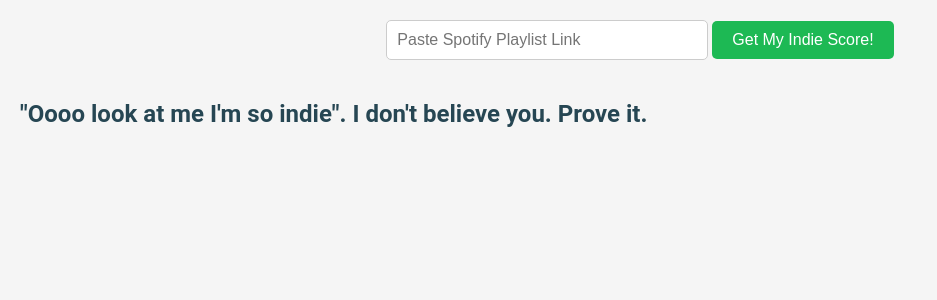
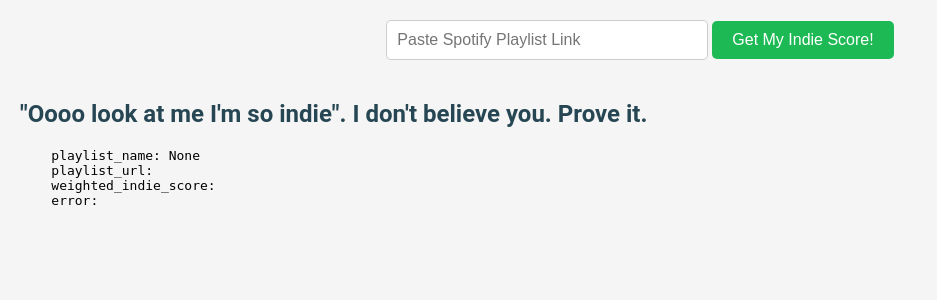
Before and after one commit to adamkoplik/spotify-indie-score, a FastAPI app: page / in a window 1280 px wide. Shown: the top 300 px of the page, without its empty margins (0-937 px from the left). Run offline with FastAPI, Linux system fonts and the light colour scheme.

Commit message:
BThis work?

```diff
--- a/app/templates/indie_report.html
+++ b/app/templates/indie_report.html
@@ -245,5 +245,11 @@ form button {
   {% else %}
   <h2>"Oooo look at me I'm so indie". I don't believe you. Prove it.</h2>
   {% endif %}
+  <pre>
+    playlist_name: {{ playlist_name }}
+    playlist_url: {{ playlist_url }}
+    weighted_indie_score: {{ weighted_indie_score }}
+    error: {{ error }}
+  </pre>
 </body>
 </html>
```
Also changed, not shown: leaderboard.json (+1 -1 lines).
